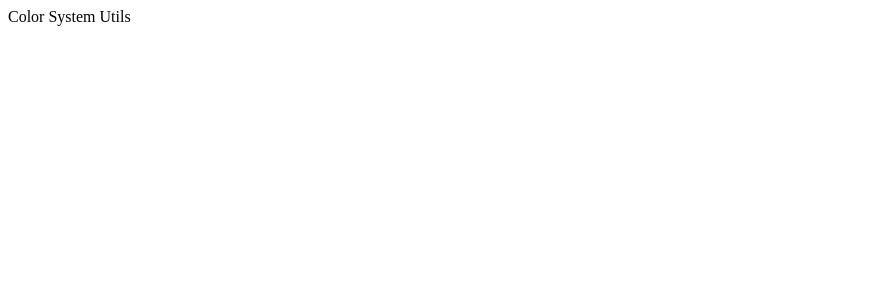
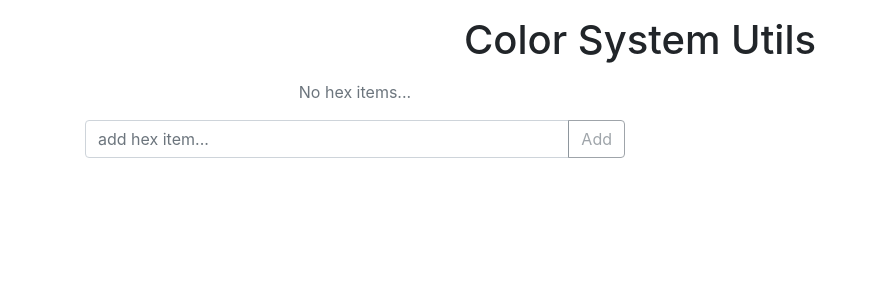
Before and after one commit to colinrobertbrooks/color-system-utils, a React (Create React App) app: page / in a window 1280 px wide. Shown: the top 300 px of the page, without its empty margins (0-870 px from the left). Built offline with nearby package versions, Linux system fonts and the light colour scheme.

Commit message:
initial item manager

```diff
--- a/src/App.js
+++ b/src/App.js
@@ -1,7 +1,161 @@
-import React from "react";
+import React, { useState, useEffect } from "react";
+import {
+  Container,
+  Row,
+  Col,
+  InputGroup,
+  Input,
+  InputGroupAddon,
+  Button
+} from "reactstrap";
+import { DragDropContext, Droppable, Draggable } from "react-beautiful-dnd";
+
+const reorder = (list, startIndex, endIndex) => {
+  const result = Array.from(list);
+  const [removed] = result.splice(startIndex, 1);
+  result.splice(endIndex, 0, removed);
+  return result;
+};
+
+const getItemStyle = (hex, isDragging, draggableStyle) => ({
+  background: hex,
+  border: "1px solid #ced4da",
+  boxShadow: isDragging ? "0 8px 6px -6px #ddd" : undefined,
+  borderRadius: "4px",
+  marginBottom: "8px",
+  padding: 16,
+  userSelect: "none",
+  ...draggableStyle
+});
+
+const getListStyle = (/* isDraggingOver */) => ({
+  border: "1px solid #ced4da",
+  borderRadius: "4px",
+  padding: "15px 10px 5px 10px",
+  width: "100%"
+});
+
+const LOCAL_STORAGE_KEY = "COLORS_1";
 
 function App() {
-  return <div>Color System Utils</div>;
+  const [items, setItems] = useState(() => {
+    const persistedItems = window.localStorage.getItem(LOCAL_STORAGE_KEY);
+    if (persistedItems) return JSON.parse(persistedItems);
+    return [];
+  });
+
+  useEffect(() => {
+    window.localStorage.setItem(LOCAL_STORAGE_KEY, JSON.stringify(items));
+  }, [items]);
+
+  const [inputVal, setInputVal] = useState("");
+  const inputValIsValidItem = /^#[0-9A-F]{6}$/i.test(inputVal);
+  const inputValIsDuplicateItem = Boolean(
+    items.find(({ hex }) => hex === inputVal)
+  );
+  const btnIsDisabled = !inputValIsValidItem || inputValIsDuplicateItem;
+
+  const onDragEnd = result => {
+    if (!result.destination) return;
+    const nextItems = reorder(
+      items,
+      result.source.index,
+      result.destination.index
+    );
+    setItems(nextItems);
+  };
+
+  return (
+    <Container>
+      <Row>
+        <Col xs={12}>
+          <h1 className="text-center mt-3 mb-3">Color System Utils</h1>
+        </Col>
+        <Col xs={6}>
+          {items.length ? (
+            <DragDropContext onDragEnd={onDragEnd}>
+              <Droppable droppableId="droppable">
+                {(provided /* , snapshot */) => (
+                  <div
+                    {...provided.droppableProps}
+                    ref={provided.innerRef}
+                    style={getListStyle(/* snapshot.isDraggingOver */)}
+                  >
+                    {items.map((item, index) => (
+                      <Draggable
+                        key={item.hex}
+                        draggableId={item.hex}
+                        index={index}
+                      >
+                        {(provided, snapshot) => (
+                          <div
+                            ref={provided.innerRef}
+                            {...provided.draggableProps}
+                            {...provided.dragHandleProps}
+                            style={getItemStyle(
+                              item.hex,
+                              snapshot.isDragging,
+                              provided.draggableProps.style
+                            )}
+                          >
+                            {item.hex}
+                            <button
+                              className="close text-muted"
+                              title="Remove hex item"
+                              onClick={() => {
+                                setItems(
+                                  items.filter(({ hex }) => hex !== item.hex)
+                                );
+                              }}
+                            >
+                              <span aria-hidden="true">x</span>
+                            </button>
+                          </div>
+                        )}
+                      </Draggable>
+                    ))}
+                    {provided.placeholder}
+                  </div>
+                )}
+              </Droppable>
+            </DragDropContext>
+          ) : (
+            <p className="text-muted text-center">No hex items...</p>
+          )}
+          <InputGroup className="mt-3">
+            <Input
+              placeholder="add hex item..."
+              value={inputVal}
+              onChange={e => setInputVal(e.target.value)}
+            />
+            <InputGroupAddon addonType="append">
+              <Button
+                color={btnIsDisabled ? "secondary" : "success"}
+                outline
+                disabled={btnIsDisabled}
+                onClick={() => {
+                  setItems([
+                    ...items,
+                    {
+                      id: inputVal,
+                      hex: inputVal
+                    }
+                  ]);
+                  setInputVal("");
+                }}
+              >
+                Add
+              </Button>
+            </InputGroupAddon>
+          </InputGroup>
+          {inputValIsDuplicateItem && (
+            <p className="small text-danger mt-1">Duplicate hex value.</p>
+          )}
+        </Col>
+        <Col xs={6} />
+      </Row>
+    </Container>
+  );
 }
 
 export default App;
--- a/src/index.js
+++ b/src/index.js
@@ -1,3 +1,4 @@
+import "bootstrap/dist/css/bootstrap.min.css";
 import React from "react";
 import ReactDOM from "react-dom";
 import App from "./App";
```
Also changed, not shown: package.json (+7 -1 lines), 1 other file (tests, documents, lock files or other folders).
